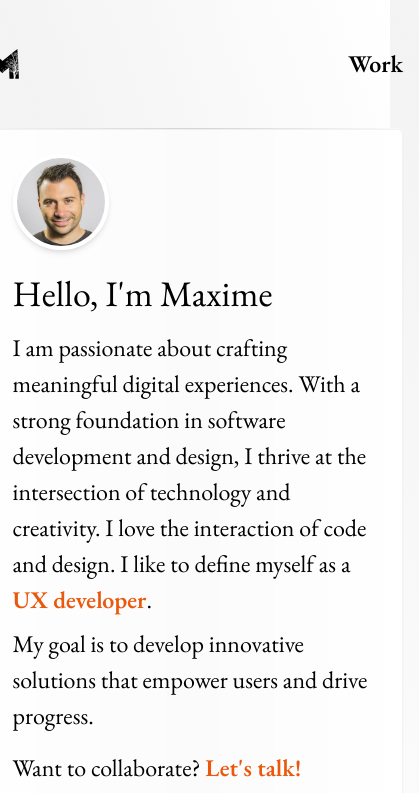
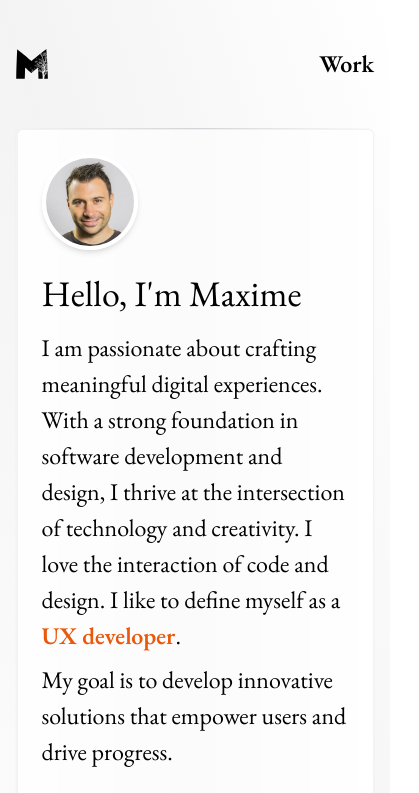
Before and after one commit to Macxim/macxim-web, a Next.js app: page / in a window 390 px wide. Shown: the top 793 px of the page, 419 px wide, since content can reach past the window. Built offline with nearby package versions, Linux system fonts and the light colour scheme.

Commit message:
fix: remove min-width

```diff
--- a/pages/_app.tsx
+++ b/pages/_app.tsx
@@ -5,7 +5,7 @@ import type { AppProps } from "next/app";
 export default function App({ Component, pageProps }: AppProps) {
   return (
     <PageTransition>
-      <div className="min-w-[28rem] md:min-w-[46rem]">
+      <div className="md:min-w-[46rem]">
         <Component {...pageProps} />
       </div>
     </PageTransition>
```
